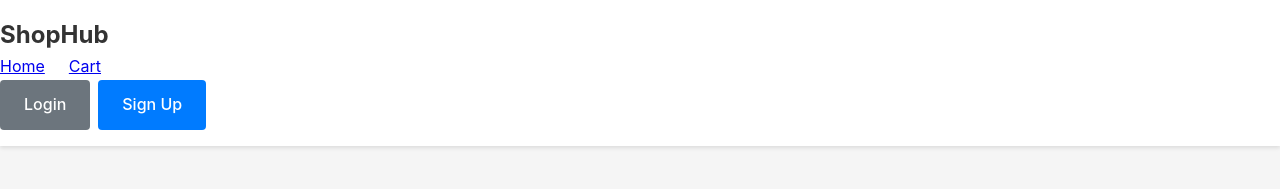
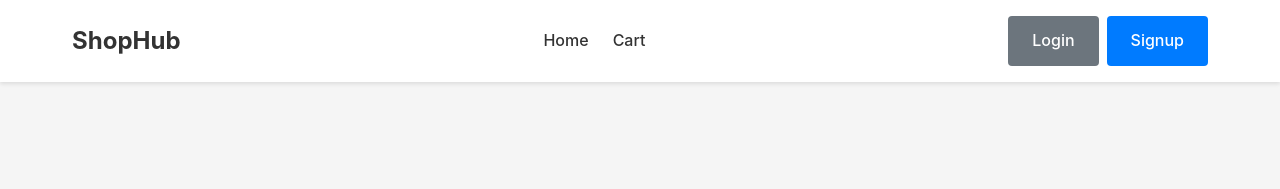
Before and after one commit to shivam-tamboli/ecommerce--react-project, a React (Vite) app: page / in a window 1280 px wide. Shown: the top 189 px of the page. Built offline with nearby package versions, Linux system fonts and the light colour scheme.

Commit message:
add greetin and user mail id in anvbar

```diff
--- a/src/components/Navbar.jsx
+++ b/src/components/Navbar.jsx
@@ -1,21 +1,43 @@
+
 import { Link } from "react-router-dom";
+import { useAuth } from "../context/AuthContext";
 
 export default function Navbar() {
-    return (
-     <nav className="navbar">
-        <div className="navbar-component">
-            <Link to="/" className="navbar-brand">ShopHub</Link>
-        </div>
+  const { user, logout } = useAuth();
+  return (
+    <nav className="navbar">
+      <div className="navbar-container">
+        <Link to="/" className="navbar-brand">
+          ShopHub
+        </Link>
         <div className="navbar-links">
-            <Link to="/" className="navbar-links">Home</Link>
-            <Link to="/checkout" className="navbar-links">Cart</Link>
+          <Link to="/" className="navbar-link">
+            Home
+          </Link>
+          <Link to="/checkout" className="navbar-link">
+            Cart
+          </Link>
         </div>
         <div className="navbar-auth">
+          {!user ? (
             <div className="navbar-auth-links">
-                <Link to="/auth" className="btn btn-secondary">Login</Link>
-                <Link to="/auth" className="btn btn-primary">Sign Up</Link>
+              <Link to="/auth" className="btn btn-secondary">
+                Login
+              </Link>
+              <Link to="/auth" className="btn btn-primary">
+                Signup
+              </Link>
             </div>
+          ) : (
+            <div className="navbar-user">
+              <span className="navbar-greeting">Hello, {user.email}</span>
+              <button className="btn btn-secondary" onClick={logout}>
+                Logout
+              </button>
+            </div>
+          )}
         </div>
+      </div>
     </nav>
-    );
+  );
 }
```
